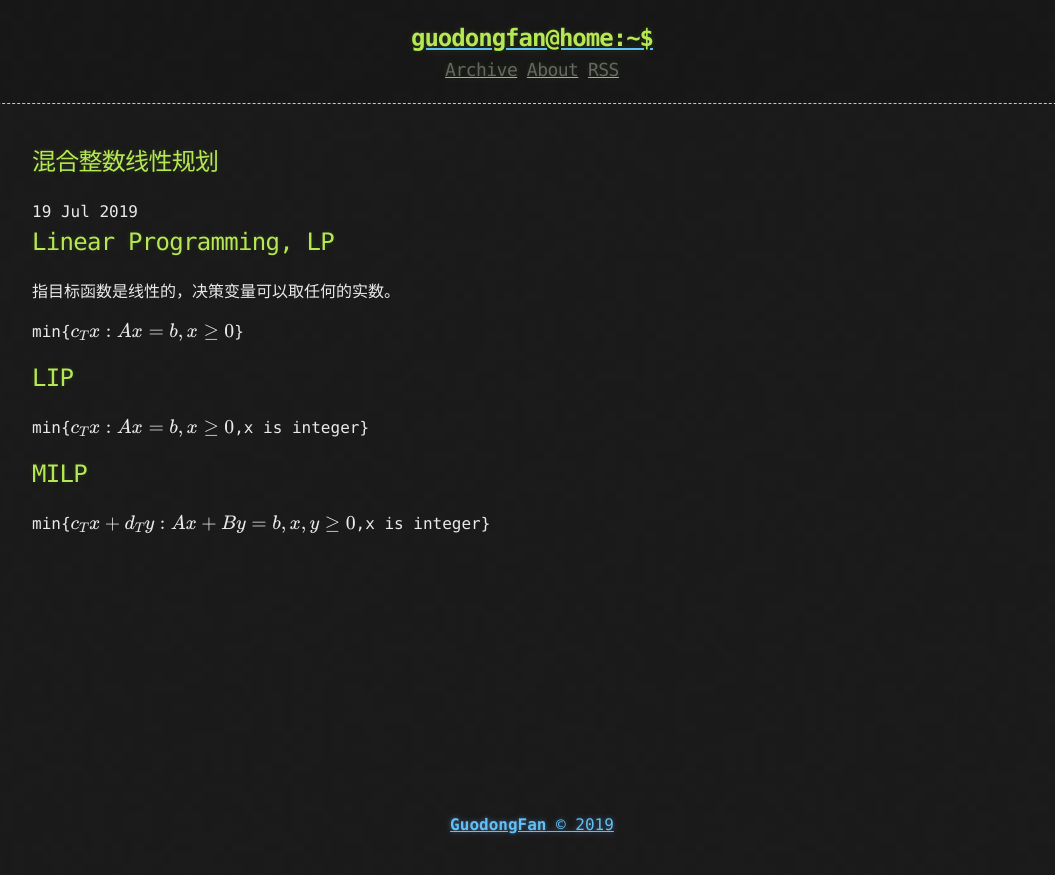
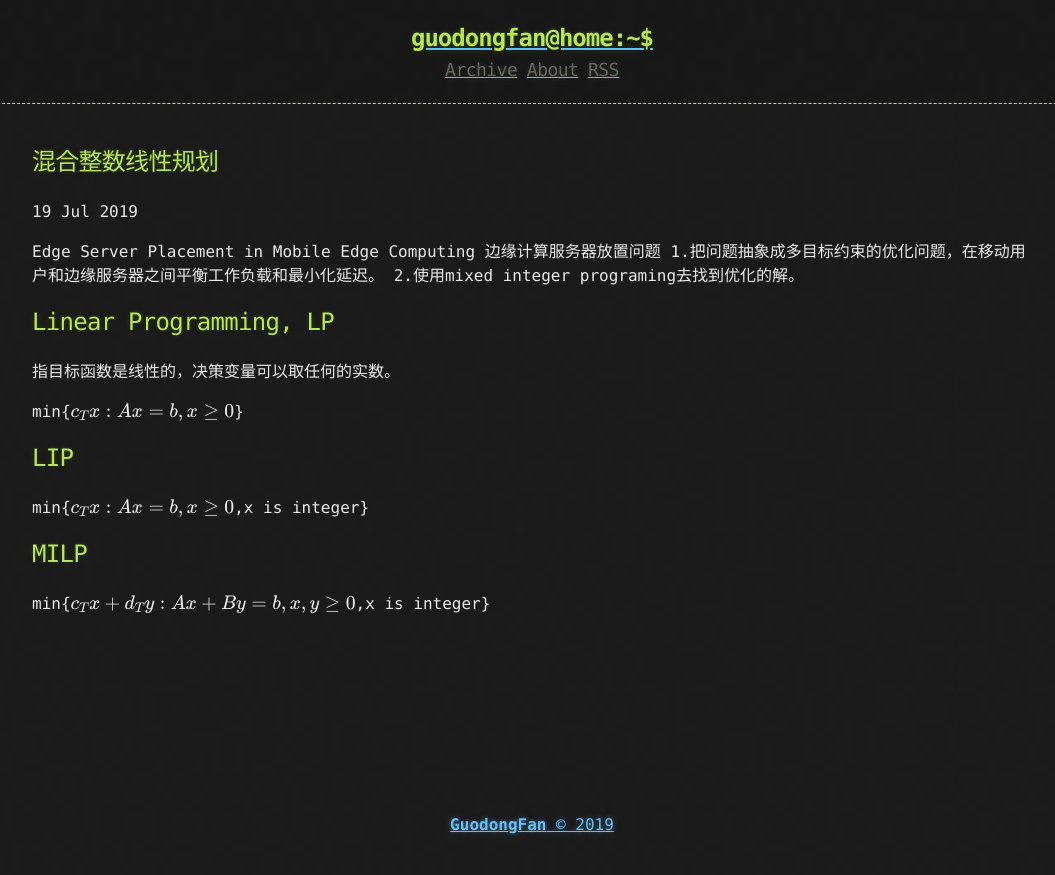
Before and after one commit to GuodongFan/GuodongFan.github.io, a Jekyll site: the page built from _posts/2019-07-19-MIP.md, in a window 1280 px wide. Shown: the top 875 px of the page, without its empty margins (108-1163 px from the left). Built offline with Jekyll 4.4.1, drawn with Linux system fonts in a browser that asks for light colours; formulas are drawn with MathJax 3.

Commit message:
Update 2019-07-19-MIP.md

```diff
--- a/_posts/2019-07-19-MIP.md
+++ b/_posts/2019-07-19-MIP.md
@@ -2,6 +2,11 @@
 title: 混合整数线性规划
 published: true
 ---
+
+Edge Server Placement in Mobile Edge Computing
+边缘计算服务器放置问题
+1.把问题抽象成多目标约束的优化问题，在移动用户和边缘服务器之间平衡工作负载和最小化延迟。
+2.使用mixed integer programing去找到优化的解。
 
 ## Linear Programming, LP
 
```
